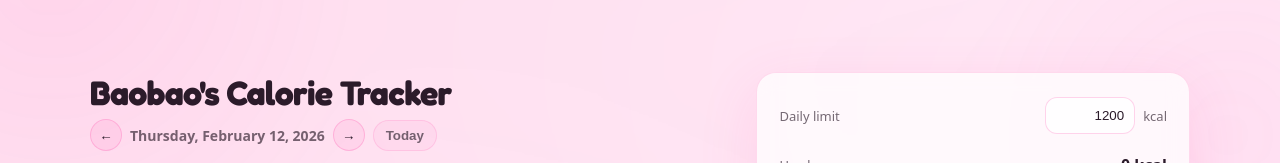
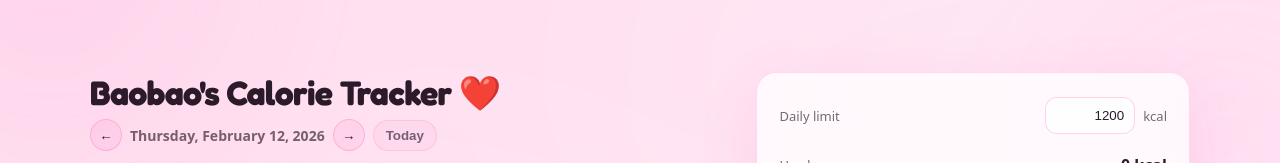
Before and after one commit to cmulia/calorie-tracker, a React (Vite) app: page / in a window 1280 px wide. Shown: the top 163 px of the page. Built offline with nearby package versions, Linux system fonts and the light colour scheme.

Commit message:
Added small element to title

```diff
--- a/src/App.jsx
+++ b/src/App.jsx
@@ -378,7 +378,7 @@ export default function App() {
       <div className="bgGlow" aria-hidden="true" />
       <header className="header">
         <div>
-          <h1 className="title">Baobao's Calorie Tracker</h1>
+          <h1 className="title">Baobao's Calorie Tracker ❤️</h1>
           <div className="dateControls">
             <button
               type="button"
```
